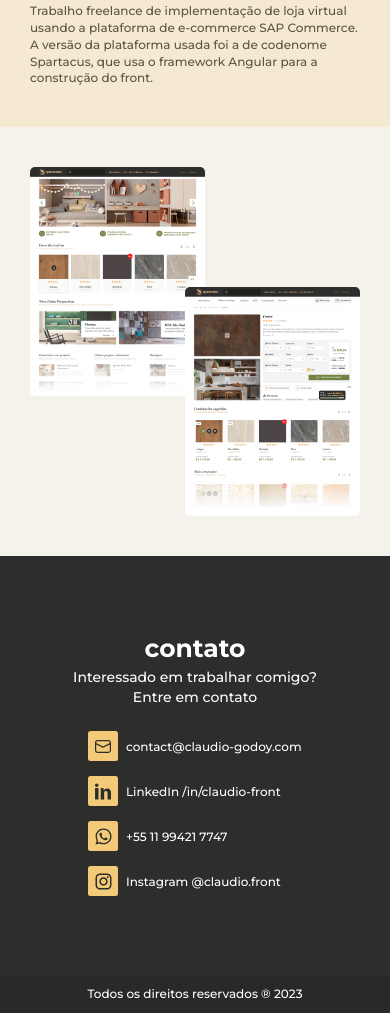
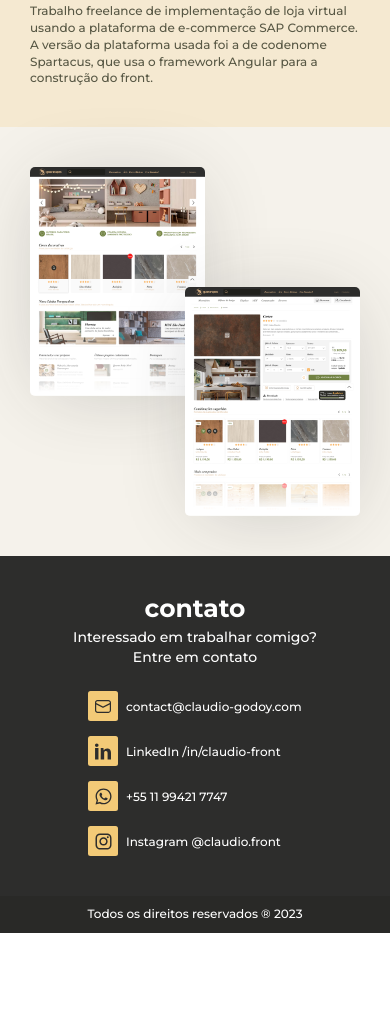
Before and after one commit to clouds83/port-2023, a plain HTML site: page guararapes.html in a window 390 px wide. Shown: the part 717-1730 px from the top of the page. After the commit the page ends 1650 px from the top, so only its background shows below. Drawn offline with Linux system fonts and the light colour scheme.

Commit message:
small fixes

```diff
--- a/style/guar-style.css
+++ b/style/guar-style.css
@@ -127,6 +127,7 @@ nav.guar a,
 .guar .funcionalidades img {
   width: calc(50% + 1rem);
   border-radius: 0.5rem;
+  box-shadow: 0px 0.5rem 8rem -1.5rem rgba(45, 45, 44, 0.24);
 }
 
 nav.guar .button-md {
@@ -195,9 +196,6 @@ nav.guar a:hover {
 }
 
 @media only screen and (max-width: 1199px) {
-  .guar section .container {
-    padding: 7.5rem 4rem;
-  }
 }
 
 @media only screen and (max-width: 768px) {
--- a/style/style.css
+++ b/style/style.css
@@ -249,7 +249,8 @@ nav a {
   transition: all 150ms linear;
 }
 
-section .container {
+section .container,
+footer .container {
   padding: 8rem 2rem;
 }
 
@@ -334,7 +335,6 @@ footer {
 }
 
 footer .container {
-  padding: 8rem 2rem;
   display: flex;
   flex-direction: column;
 }
@@ -641,9 +641,6 @@ section header {
 }
 
 @media only screen and (max-width: 1199px) {
-  html {
-    font-size: 62.5%;
-  }
   body,
   .copyright,
   .about-me .left div {
@@ -654,7 +651,8 @@ section header {
     padding: 0 4rem;
   }
 
-  section .container {
+  section .container,
+  footer .container {
     padding: 8rem 4rem;
   }
 
@@ -698,7 +696,17 @@ section header {
   }
 }
 
+@media only screen and (max-width: 1024px) {
+  html {
+    font-size: 72%;
+  }
+}
+
 @media only screen and (max-width: 768px) {
+  html {
+    font-size: 62.5%;
+  }
+
   .back_to_top:hover {
     background: white;
   }
@@ -709,6 +717,11 @@ section header {
 
   .about-me .container {
     gap: 2rem;
+  }
+
+  section .container,
+  footer .container {
+    padding: 6rem 4rem;
   }
 }
 
@@ -780,12 +793,13 @@ section header {
     padding: 0 3rem;
   }
 
-  section .container {
+  section .container,
+  footer .container {
     padding: 4rem 3rem;
   }
 
   .hero-content {
-    padding: 4rem 0;
+    padding: 2rem 0 4rem;
   }
 
   .hero-left {
```
Also changed, not shown: style/hc-style.css (+1 -10 lines).
